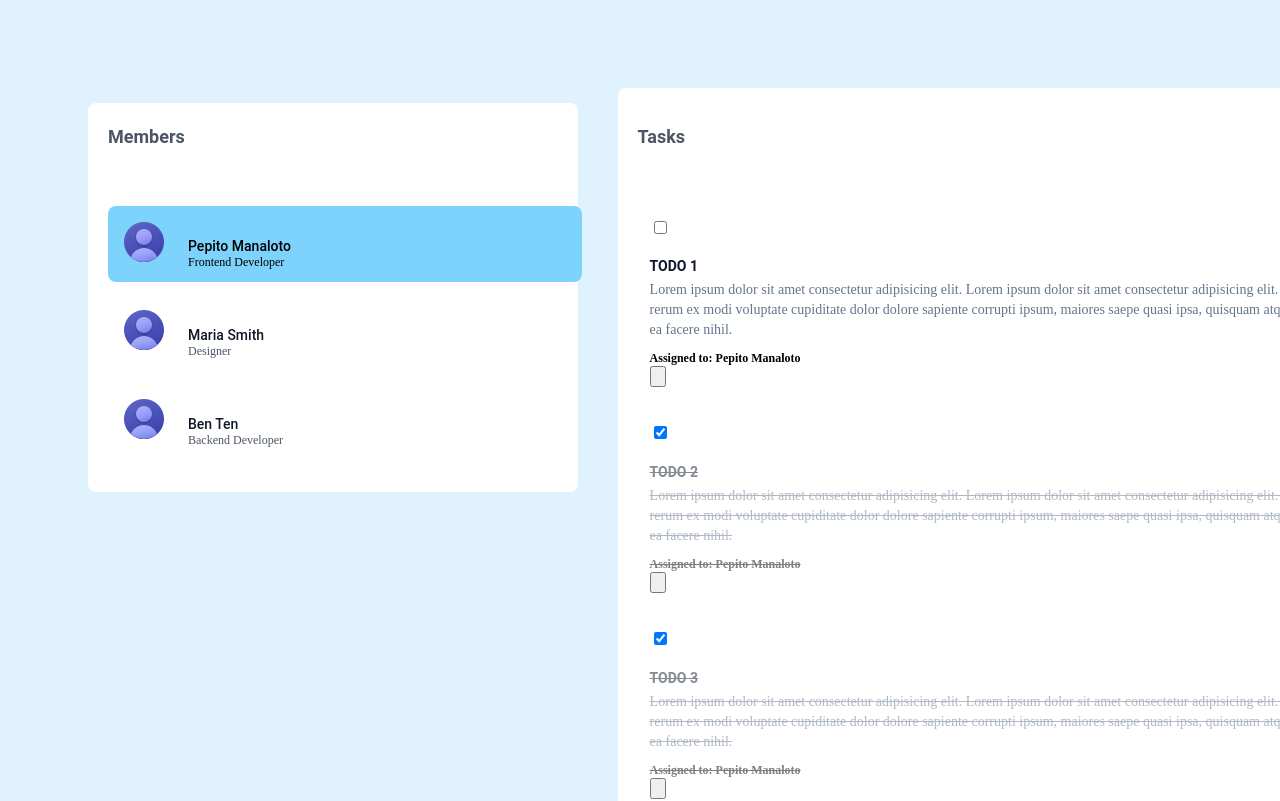
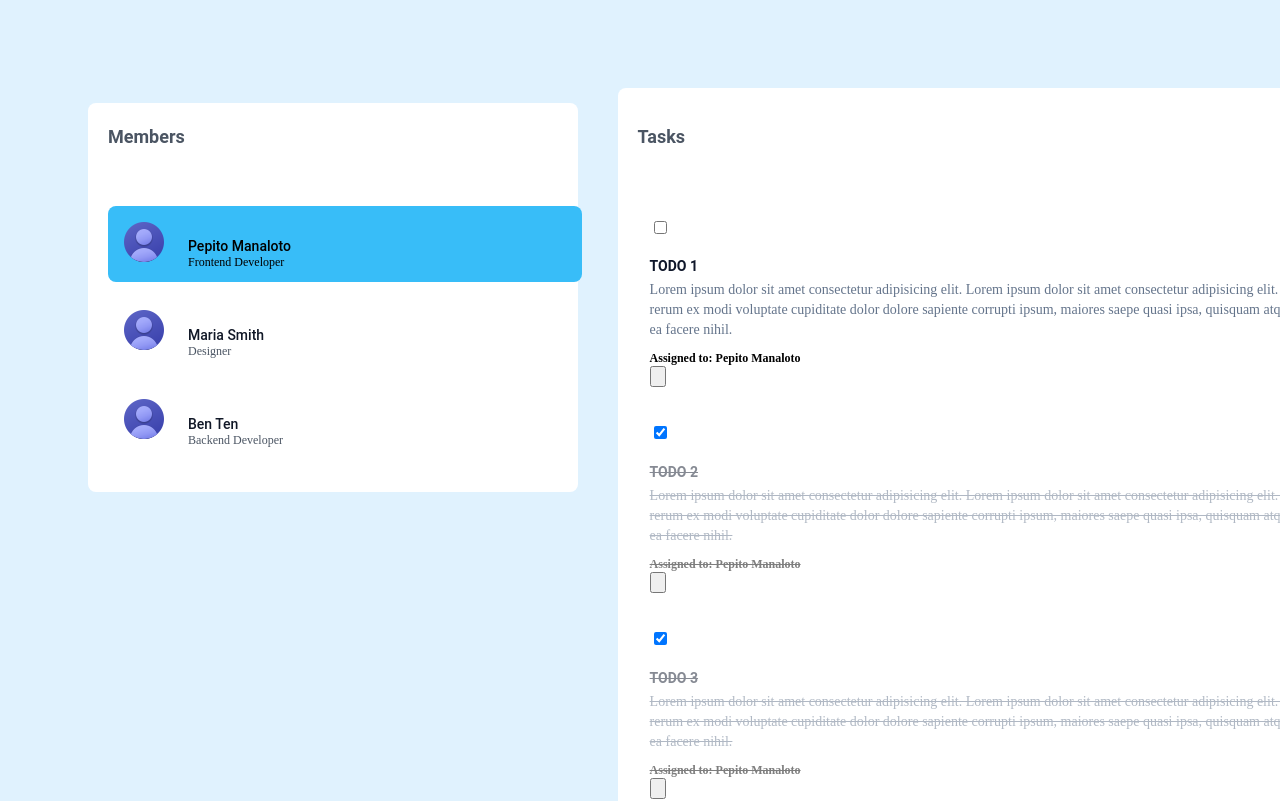
Before and after one commit to reeceballano/taskmaker, a Vue app: page / in a window 1280 px wide. Shown: the top 801 px of the page. Built offline with nearby package versions, Linux system fonts and the light colour scheme; the HTML template or start-up script is replaced by a standard one.

Commit message:
added transition effect

```diff
--- a/src/components/ProfileCard.vue
+++ b/src/components/ProfileCard.vue
@@ -51,7 +51,7 @@ const changeTab = () => {
 <style>
     .member:hover,
     .member-active {
-        @apply !bg-sky-300 scale-105
+        @apply !bg-sky-400 scale-105
     }
 
     .member-active h4,
--- a/src/views/HomeView.vue
+++ b/src/views/HomeView.vue
@@ -23,11 +23,13 @@
                 Tasks
             </h2>
             <Todos>
-                <Todo
-                    v-for="todo in todos"
-                    :key="todo.id"
-                    :todo="todo"
-                />
+                <TransitionGroup name="fade">
+                    <Todo
+                        v-for="todo in todos"
+                        :key="todo.id"
+                        :todo="todo"
+                    />
+                </TransitionGroup>
             </Todos>
 
         </div>
@@ -68,7 +70,7 @@
 
 <style>
     .sticky-sidebar {
-        @apply sticky top-0 z-30 w-full bg-white align-middle rounded-lg drop-shadow-2xl
+        @apply md:sticky md:top-5 z-30 w-full bg-white align-middle rounded-lg drop-shadow-2xl
     }
 
     .section-title {
@@ -83,4 +85,14 @@
     .tasks {
         @apply w-full bg-white align-middle rounded-lg drop-shadow-2xl
     }
+
+    .fade-enter-active,
+    .fade-leave-active {
+        transition: opacity 0.5s ease;
+    }
+
+    .fade-enter-from,
+    .fade-leave-to {
+        opacity: 0;
+    }
 </style>
```
